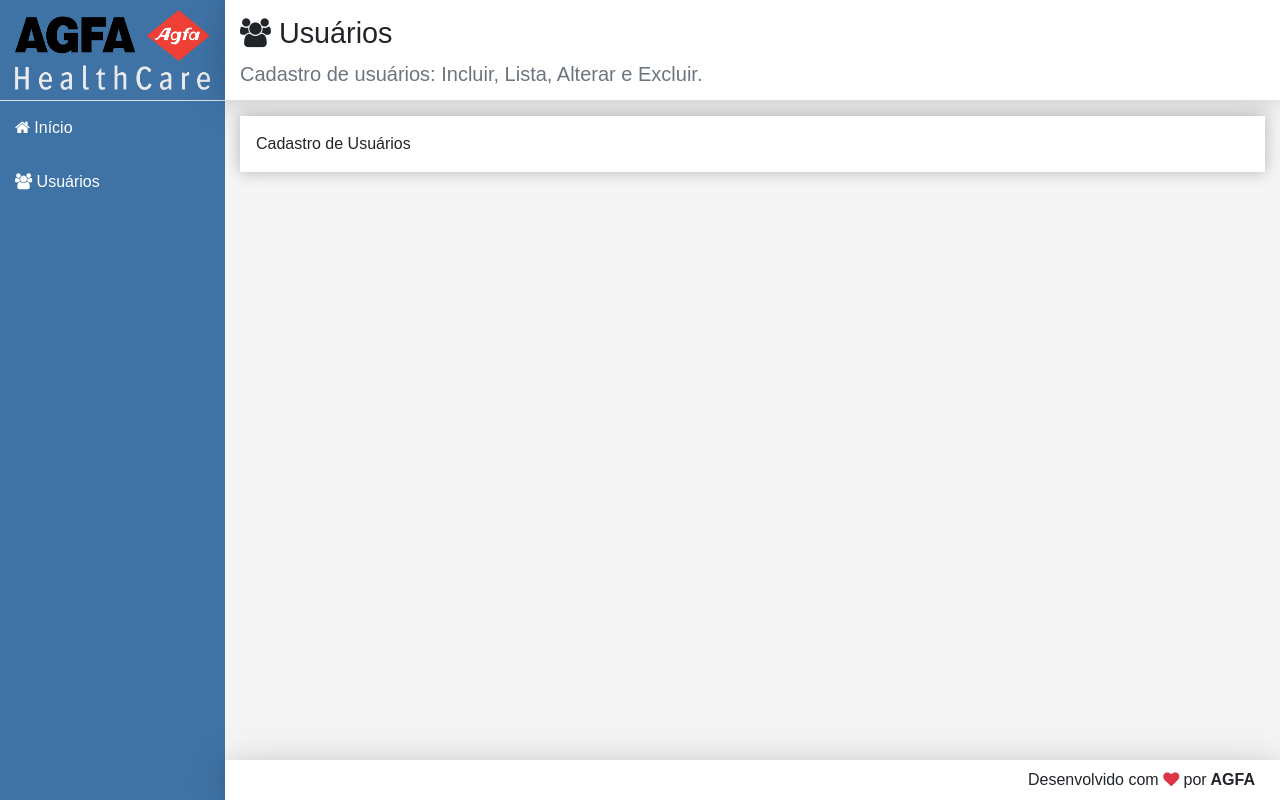
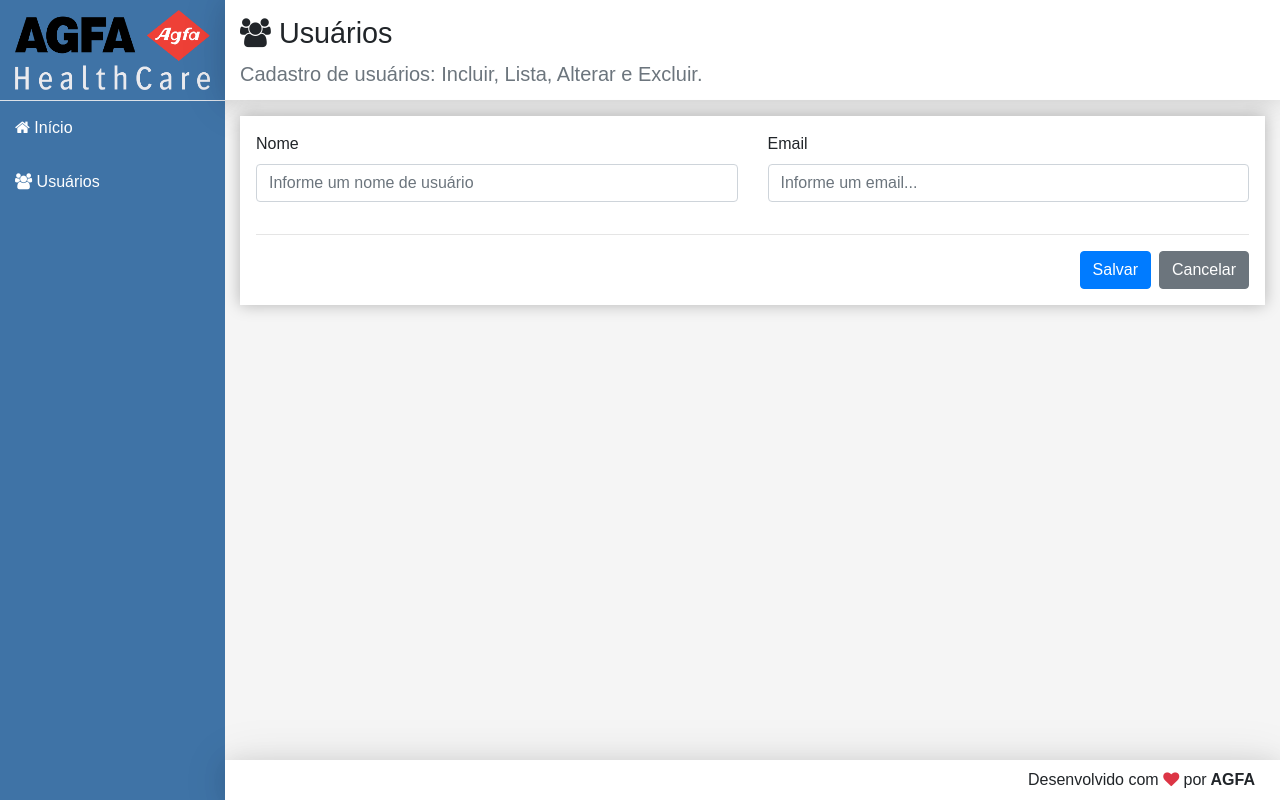
Before and after one commit to viniciosarodrigues/react, a React (Create React App) app in the folder frontend/: page /users in a window 1280 px wide. Built offline with nearby package versions, Linux system fonts and the light colour scheme; no server answers.

Commit message:
Implementação de Update e Persist de usuário

```diff
--- a/frontend/src/components/user/UserCRUD.jsx
+++ b/frontend/src/components/user/UserCRUD.jsx
@@ -17,6 +17,12 @@
 export default class UserCRUD extends Component {
     state = {...initialState}
 
+    componentWillMount() {
+        axios(baseUrl).then(resp => {
+            this.setState({list: resp.data})
+        })
+    }
+
     clear() {
         this.setState({user: initialState.user})
     }
@@ -28,8 +34,14 @@
         axios[method](url, user)
             .then(resp => {
                 const list = this.getUpdatedList(resp.data)
-                this.setState({user: initialState, list})
+                this.setState({user: initialState.user, list})
             })
+    }
+
+    updateField(e) {
+        const user = { ...this.state.user }
+        user[e.target.name] = e.target.value
+        this.setState({ user })
     }
 
     getUpdatedList(user) {
@@ -38,10 +50,44 @@
         return list
     }
 
+    renderForm() {
+        return (
+            <div className="form">
+                <div className="row">
+                    <div className="col-12 col-md-6">
+                        <div className="form-group">
+                            <label>Nome</label>
+                            <input type="text"
+                                className="form-control"
+                                name="name" placeholder="Informe um nome de usuário"
+                                value={this.state.user.name}
+                                onChange={e => this.updateField(e)} />
+                        </div>
+                    </div>
+                    <div className="col-12 col-md-6">
+                        <div className="form-group">
+                            <label>Email</label>
+                            <input type="email" className="form-control" name="email" placeholder="Informe um email..."
+                                value={this.state.user.email}
+                                onChange={e => this.updateField(e)} />
+                        </div>
+                    </div>
+                </div>
+                <hr/>
+                <div className="row">
+                    <div className="col-12 d-flex justify-content-end">
+                        <button className="btn btn-primary" onClick={e => this.save(e)}>Salvar</button>
+                        <button className="btn btn-secondary ml-2" onClick={e => this.clear(e)}>Cancelar</button>
+                    </div>
+                </div>
+            </div>
+        )
+    }
+
     render() {
         return (
             <Main {...headerProps}>
-                Cadastro de Usuários
+                {this.renderForm()}
             </Main>
         )
     }
```
Also changed, not shown: 1 other file (tests, documents, lock files or other folders).
